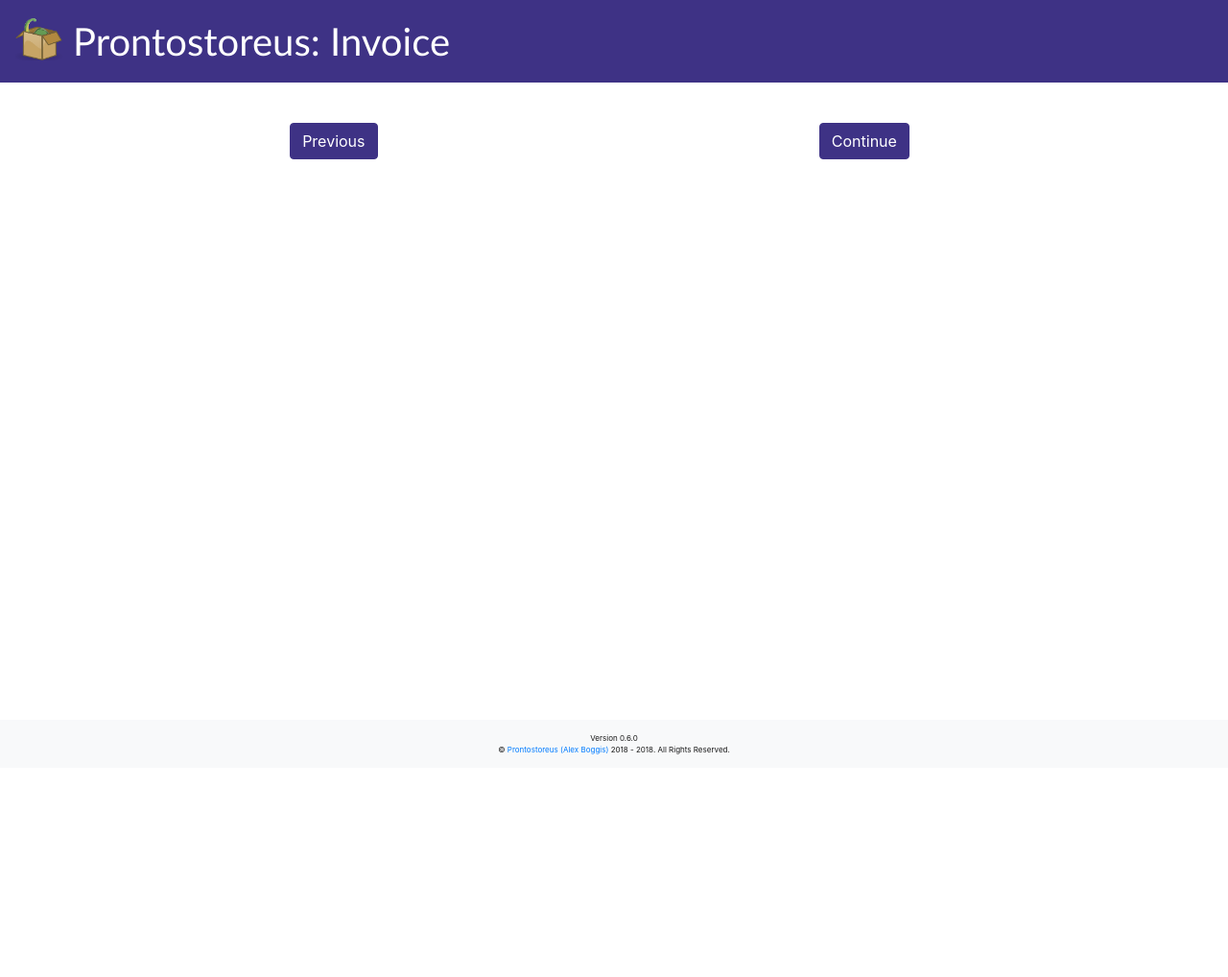
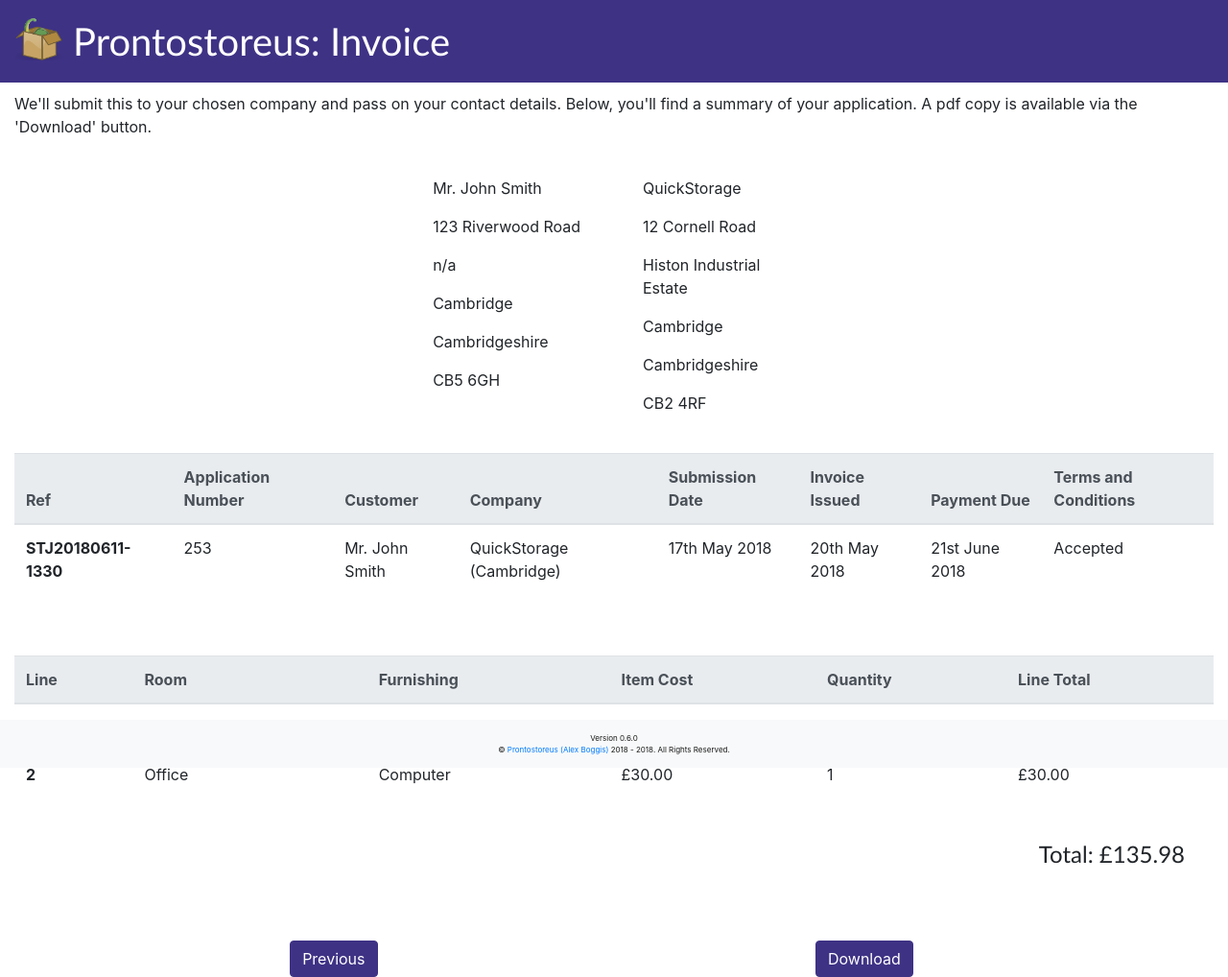
Before and after one commit to cognophile/prontostoreus-client, a PHP site: page /src/invoice.php in a window 1280 px wide. Shown: the whole page at 96% size. Before the commit the page ends 786 px from the top, so only its background shows below. Run offline with PHP 8.4, Linux system fonts and the light colour scheme; some libraries are stand-ins or nearby versions.

Commit message:
Add mocked page style

```diff
--- a/src/invoice.php
+++ b/src/invoice.php
@@ -45,6 +45,111 @@
 
         <section>
             <div id="data-entry" class="container-fluid form-group">
+                <div class="justify-content-center">
+                    <div>
+                        <label class="field-label-large-center">Thank you for your application!</label>
+                    </div>
+                    <div>
+                        <label class="field-label-center">We'll submit this to your chosen company and pass on your contact details. Below, you'll find a summary of your application. A pdf copy is available via the 'Download' button.</p>
+                    </div>
+                </div>
+                <br>
+                <div id="invoice-data" class="row justify-content-center">
+                    <div id="inline-sections" class="row">
+                        <div class="col-md-6">
+                            <div class="col-md-12 justify-content-center d-flex">
+                                <div id="customer-details">
+                                    <p id="customer-name">Mr. John Smith</p>
+                                    <p id="customer-address-line-one">123 Riverwood Road</p>
+                                    <p id="customer-address-line-two">n/a</p>
+                                    <p id="customer-address-town">Cambridge</p>
+                                    <p id="customer-address-county">Cambridgeshire</p>
+                                    <p id="customer-address-postcode">CB5 6GH</p>
+                                </div>
+                            </div>
+                        </div>
+
+                        <div class="col-md-6">
+                            <div class="col-md-12 justify-content-center d-flex">
+                                <div id="company-details">
+                                    <p id="company-name">QuickStorage</p>
+                                    <p id="company-address-line-one">12 Cornell Road</p>
+                                    <p id="company-address-line-two">Histon Industrial Estate</p>
+                                    <p id="company-address-town">Cambridge</p>
+                                    <p id="company-address-county">Cambridgeshire</p>
+                                    <p id="company-address-postcode">CB2 4RF</p>
+                                </div>
+                            </div>
+                        </div>
+                    </div>
+                </div>
+                <br>
+                <table class="table">
+                    <thead class="thead-light">
+                        <tr>
+                            <th scope="col">Ref</th>
+                            <th scope="col">Application Number</th>
+                            <th scope="col">Customer</th>
+                            <th scope="col">Company</th>
+                            <th scope="col">Submission Date</th>
+                            <th scope="col">Invoice Issued</th>
+                            <th scope="col">Payment Due</th>
+                            <th scope="col">Terms and Conditions</th>
+                        </tr>
+                    </thead>
+                    <tbody>
+                        <tr>
+                        <th scope="row">STJ20180611-1330</th>
+                            <td>253</td>
+                            <td>Mr. John Smith</td>
+                            <td>QuickStorage (Cambridge)</td>
+                            <td>17th May 2018</td>
+                            <td>20th May 2018</td>
+                            <td>21st June 2018</td>
+                            <td>Accepted</td>
+                        </tr>
+                    </tbody>
+                </table>
+
+                <br><br>
+
+                <table class="table">
+                    <thead class="thead-light">
+                        <tr>
+                        <th scope="col">Line</th>
+                            <th>Room</th>
+                            <th>Furnishing</th>
+                            <th>Item Cost</th>
+                            <th>Quantity</th>
+                            <th>Line Total</th>
+                        </tr>
+                    </thead>
+                    <tbody>
+                        <tr>
+                        <th scope="row">1</th>
+                            <td>Living room</td>
+                            <td>Coffee table</td>
+                            <td>£52.99</td>
+                            <td>2</td>
+                            <td>£105.98</td>
+                        </tr>
+                        <tr>
+                        <th scope="row">2</th>
+                            <td>Office</td>
+                            <td>Computer</td>
+                            <td>£30.00</td>
+                            <td>1</td>
+                            <td>£30.00</td>
+                        </tr>
+                    </tbody>
+                </table>
+                <div class="col-md-12">
+                    <div class="col-md-12 justify-content-end d-flex">
+                        <div id="application-details">
+                            <label class="field-label-large">Total: £135.98</label>
+                        </div>
+                    </div>
+                </div>
             </div>
         </section>
         <br><br>
@@ -62,7 +167,7 @@
                     <div class="col-md-6">
                         <div class="col-md-12 justify-content-center d-flex">
                             <span class="input-group-btn">
-                                <a id="next-page-btn-visible-wide" class="browse btn btn-primary" onclick="sendApplication()">Continue</a>
+                                <a id="next-page-btn-visible-wide" class="browse btn btn-primary" onclick="requestCreatePdf()">Download</a>
                             </span>
                         </div>
                     </div>
```
